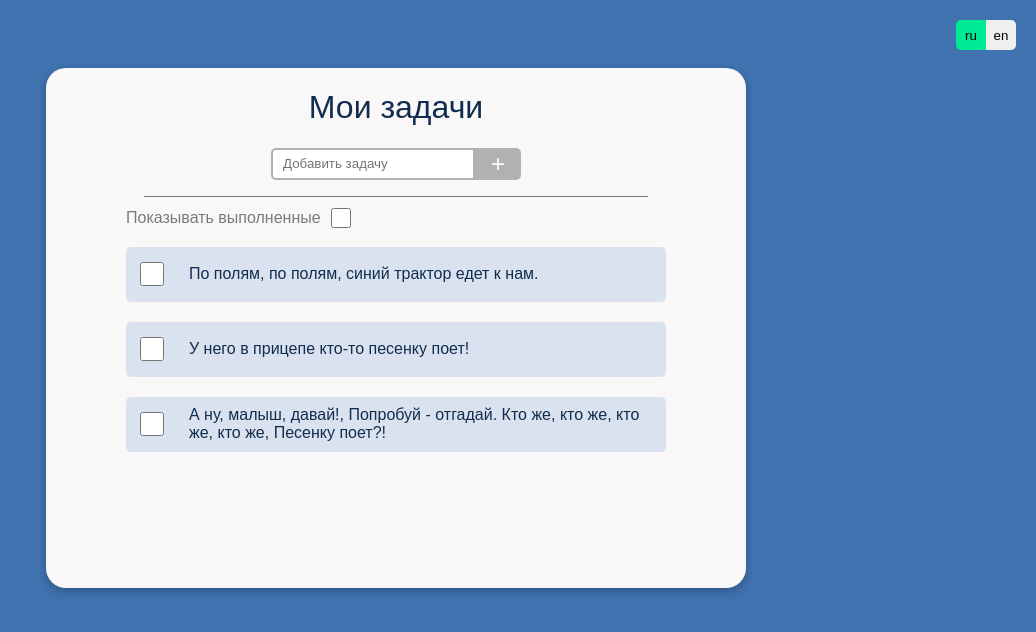
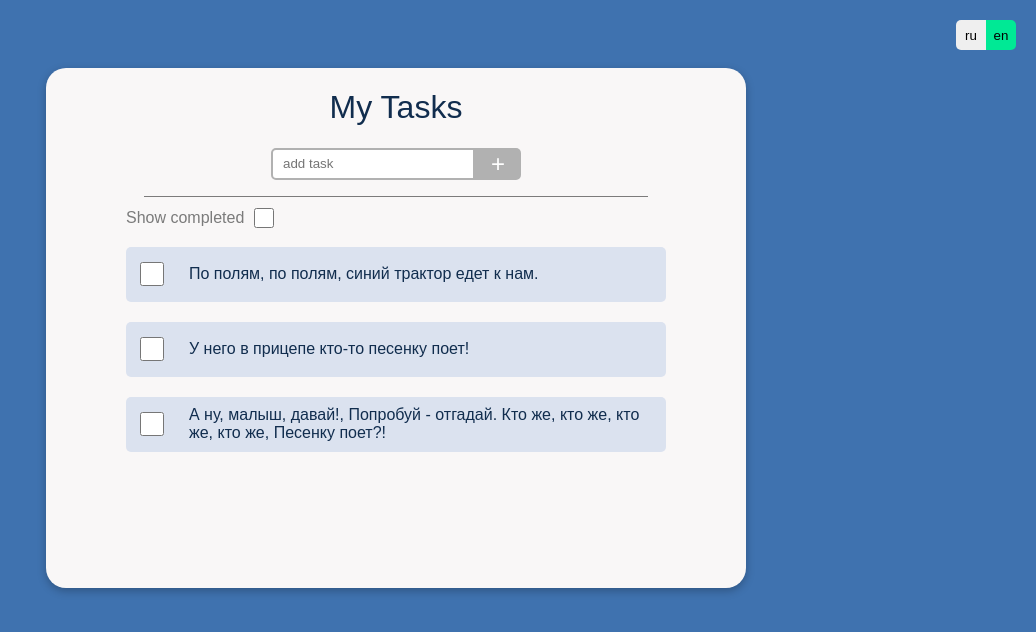
Before and after one commit to Votchitsev/tt-todo, a React (Create React App) app: page / in a window 1280 px wide. Shown: the top 632 px of the page, without its empty margins (244-1280 px from the left). Built offline with nearby package versions, Linux system fonts and the light colour scheme.

Commit message:
Исправил локализацию

```diff
--- a/src/App.tsx
+++ b/src/App.tsx
@@ -7,6 +7,9 @@ import style from './App.module.scss';
 
 function App() {
   const { langStore, modalsStore } = useStore();
+
+  console.log(langStore.language);
+
 
   return (
     <div className={style.card}>
--- a/src/components/LangToggle/LangToggle.tsx
+++ b/src/components/LangToggle/LangToggle.tsx
@@ -21,7 +21,7 @@ function LangToggle() {
         ru
       </button>
       <button
-        className={ `${style.right} ${langStore.language === 'en' ? `${style.active}` : ''}` }
+        className={ `${style.right} ${langStore.language === 'en-US' ? `${style.active}` : ''}` }
         type='button'
         onClick={onClickHandle}
         name='en'
--- a/src/store/lang.ts
+++ b/src/store/lang.ts
@@ -4,10 +4,10 @@ import en from '../lang/en';
 
 
 class Lang {
-  language = 'ru' as 'ru' | 'en';
+  language = window.navigator.language as 'ru' | 'en-US';
   languages = {
     'ru': ru,
-    'en': en,
+    'en-US': en,
   }
 
   constructor() {
@@ -19,7 +19,7 @@ class Lang {
   };
 
   switch(language: string) {
-    if (language !== 'ru' && language !== 'en') {
+    if (language !== 'ru' && language !== 'en-US') {
       return;
     }
 
```
